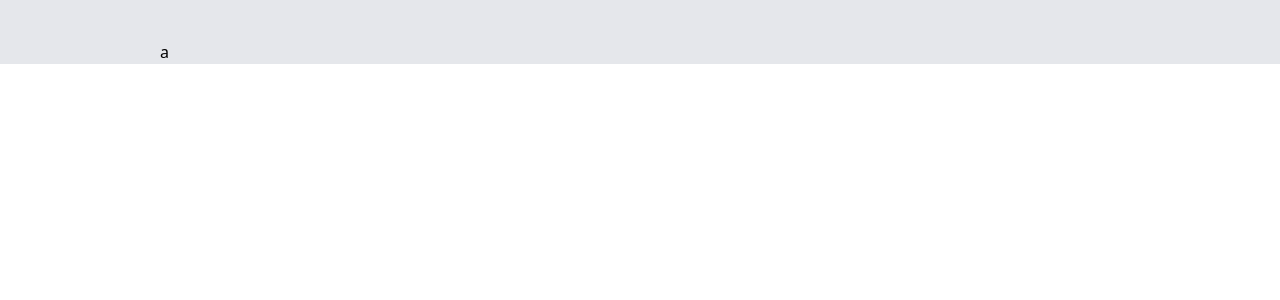
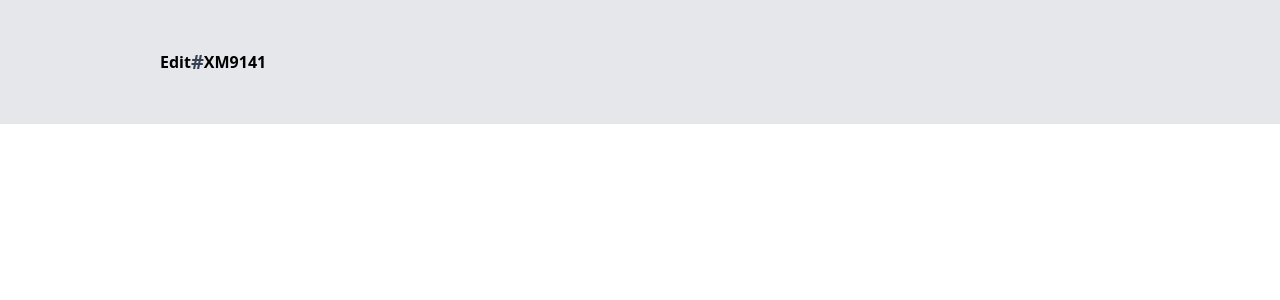
Before and after one commit to ayomideEnoch/invoice-app, a Vue app: page / in a window 1280 px wide. Shown: the top 300 px of the page. Built offline with nearby package versions, Linux system fonts and the light colour scheme.

Commit message:
Iteration...

```diff
--- a/src/App.vue
+++ b/src/App.vue
@@ -1,5 +1,11 @@
 <template>
-  <section class="w-full h-full bg-gray-200 px-40 pt-10">a</section>
+  <section class="w-full h-full bg-gray-200 px-40 py-10">
+    <div class="flex font-bold items-center py-2">
+      <p class="capitalize">edit</p>
+      <p class="text-xl text-gray-700">#</p>
+      <p>XM9141</p>
+    </div>
+  </section>
 </template>
 
 <script>
```
